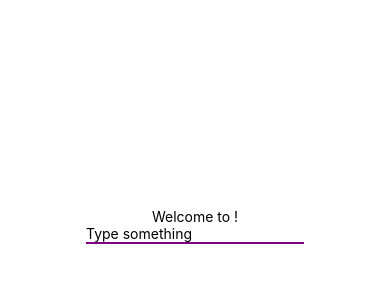
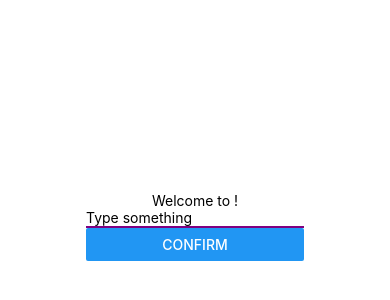
Before and after one commit to Heyihuidai/Fall2024-CS5520, a React Native app: screen / in a window 390 px wide. Shown: the part 196-496 px from the top of the page. Built offline with nearby package versions, Linux system fonts and the light colour scheme.

Commit message:
add button to confirm

```diff
--- a/components/Input.js
+++ b/components/Input.js
@@ -1,5 +1,5 @@
 import React, { useState, useRef, useEffect } from "react";
-import { View, Text, TextInput } from 'react-native';
+import { View, Text, TextInput, Button, Alert } from 'react-native';
 
 export default function Input({ autoFocus = false }) {
   const [text, setText] = useState("");
@@ -24,6 +24,14 @@ export default function Input({ autoFocus = false }) {
     setIsFocused(true);
   }
 
+  function handleConfirm() {
+    if (text.length >= 3) {
+      Alert.alert("Confirmation", "Thank you for your input!");
+    } else {
+      Alert.alert("Error", "Please type more than 3 characters");
+    }
+  }
+
   return (
     <View>
       <TextInput
@@ -45,7 +53,10 @@ export default function Input({ autoFocus = false }) {
             : "Please type more than 3 characters"}
         </Text>
       )}
-
+      <Button
+        title="Confirm"
+        onPress={handleConfirm}
+      />
     </View>
   );
 }
```
